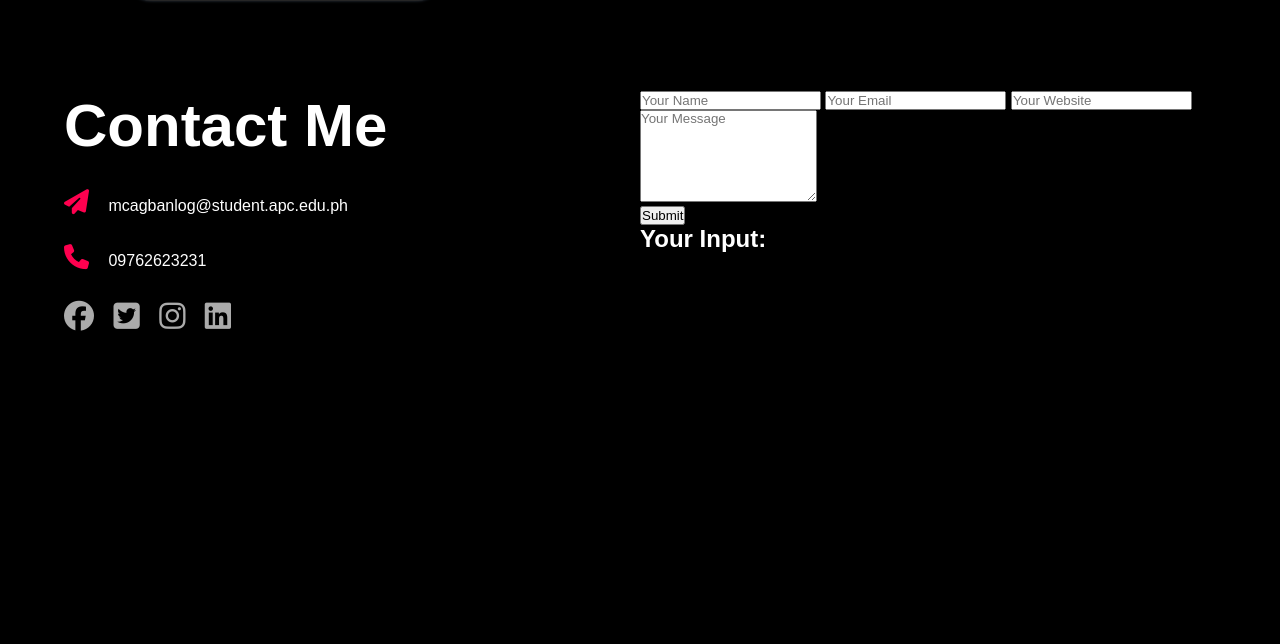
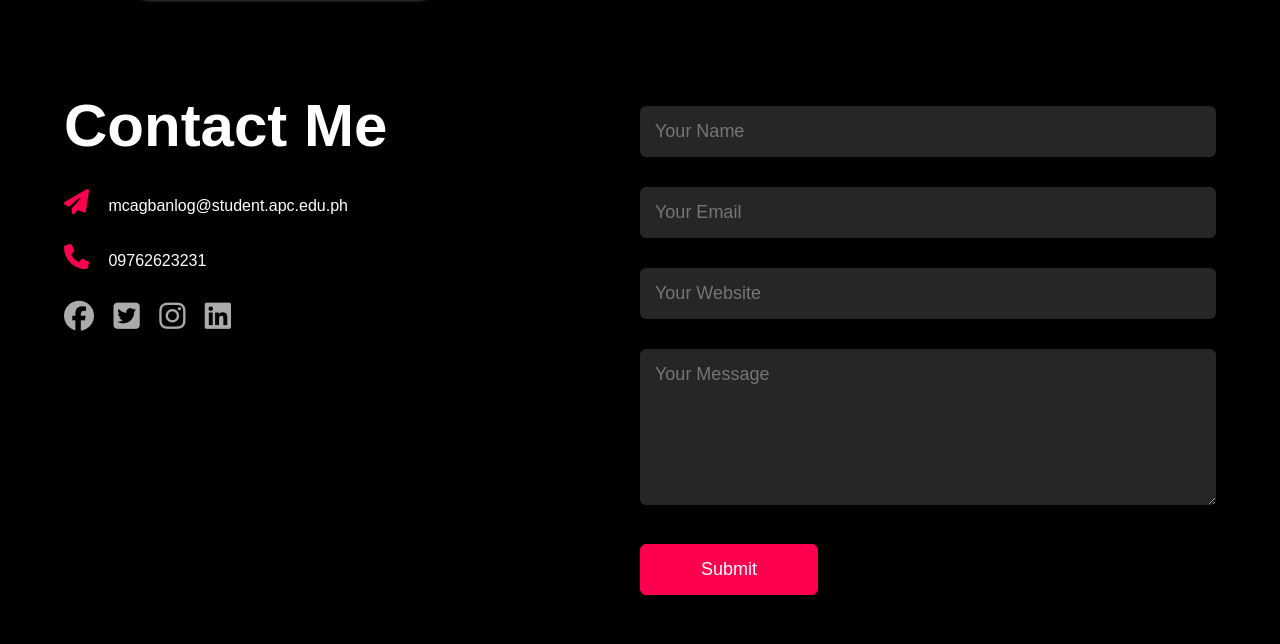
Before and after one commit to EmsiJoseph/lab2, a PHP site: page / in a window 1280 px wide. Shown: the part 2317-2961 px from the top of the page. Before the commit the page ends 2648 px from the top, so only its background shows below. Run offline with PHP 8.4, Linux system fonts and the light colour scheme; some libraries are stand-ins or nearby versions.

Commit message:
Updated stylesheet

```diff
--- a/week9/style.css
+++ b/week9/style.css
@@ -73,7 +73,7 @@ nav ul li a:hover::after{
 /* about */
 #about{
   padding: 80px 0;
-  color: #ababab;
+  background-color: #171616;
 }
 .row{
   display: flex;
@@ -239,4 +239,46 @@ p span{
 
 .btn{
   display: block;
+  margin: 50px auto;
+  width: fit-content;
+  border: 1px solid #ff004f;
+  padding: 14px 50px;
+  border-radius: 6px;
+  text-decoration: none;
+  color: #fff;
+  transition: background 0.5s;
 }
+
+.btn:hover{
+  background: #ff004f;
+}
+
+.btn.btn2{
+  display: inline-block;
+  background: #ff004f;
+}
+
+.contact-right form{
+  width: 100%;
+}
+
+form input, form textarea{
+  width: 100%;
+  border: 0;
+  outline: none;
+  background: #262626;
+  padding: 15px;
+  margin: 15px 0;
+  color: #fff;
+  font-size: 18px;
+  border-radius: 6px;
+}
+
+form .btn2{
+  padding: 14px 60px;
+  font-size: 18px;
+  margin-top: 20px;
+  cursor: pointer;
+}
+
+/* --------Css for Responsiveness------- */
```
